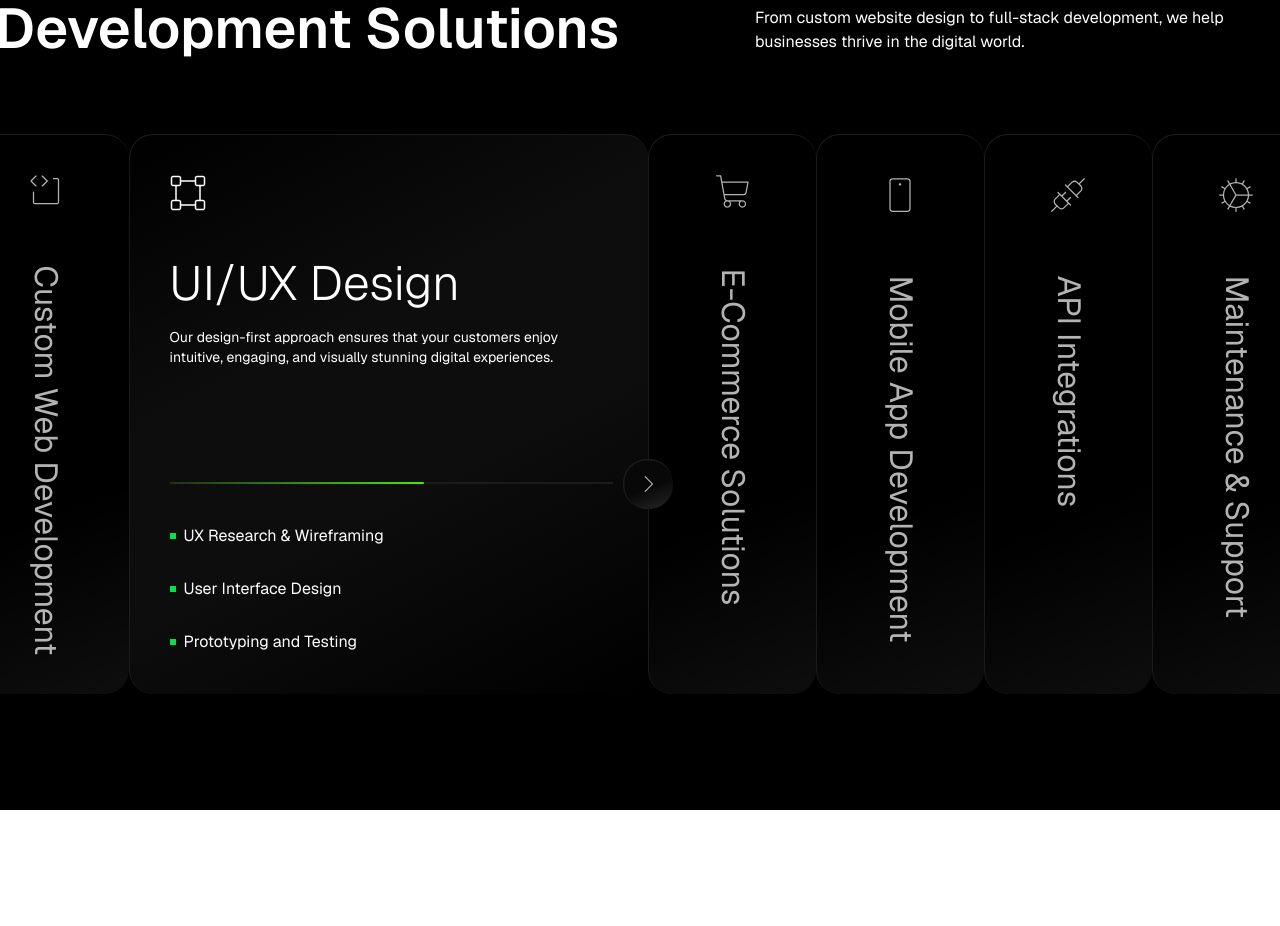
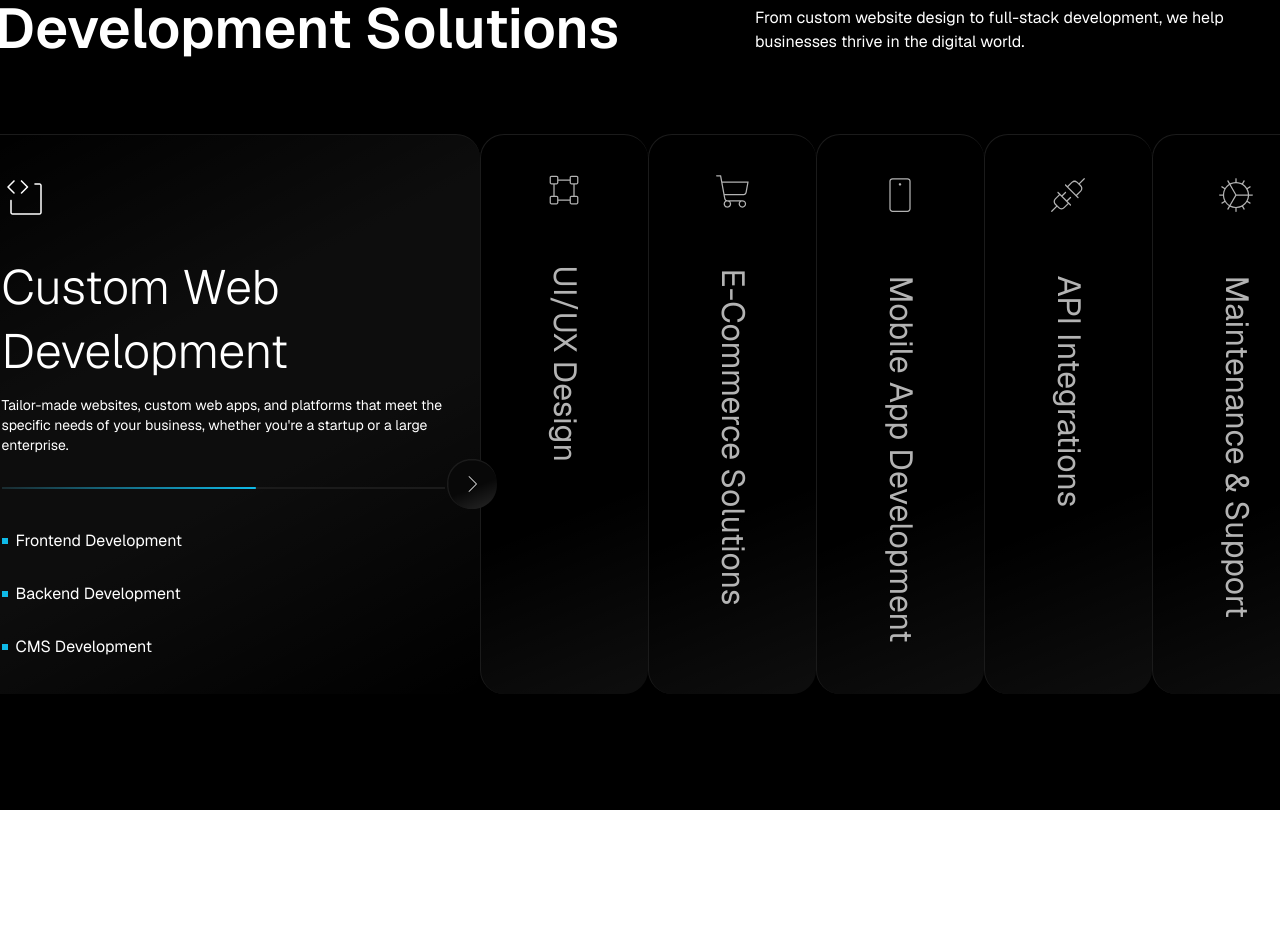
Before and after one commit to Feranmiola/Webmacht, a Next.js app: page / in a window 1280 px wide. Shown: the part 4340-5266 px from the top of the page. Built offline with nearby package versions, Linux system fonts and the light colour scheme.

Commit message:
"Update CustomWebDev component to initialize selectedTab to 1, and modify gradient-container hover effect in globals.css"

```diff
--- a/src/Components/CustomWebDev.tsx
+++ b/src/Components/CustomWebDev.tsx
@@ -30,7 +30,7 @@ import PurlpleLine from './Icons/PurlpleLine'
 import PurpleDot from './Icons/PurpleDot'
 
 const CustomWebDev = () => {
-    const [selectedTab, setSelectedTab] = useState(2)
+    const [selectedTab, setSelectedTab] = useState(1)
 
     const handleTabClick = (tabId: number) => {
         setSelectedTab(tabId === 6 && selectedTab === 6 ? 1 : tabId)
--- a/src/app/globals.css
+++ b/src/app/globals.css
@@ -66,7 +66,7 @@ html::-webkit-scrollbar {
 
 /* Hover effect to move the gradient to the middle */
 .gradient-container:hover {
-  background-position: 0% 100%;
+  background-position: 100% 0%;
   /* Centers gradient on hover */
 }
 
```
